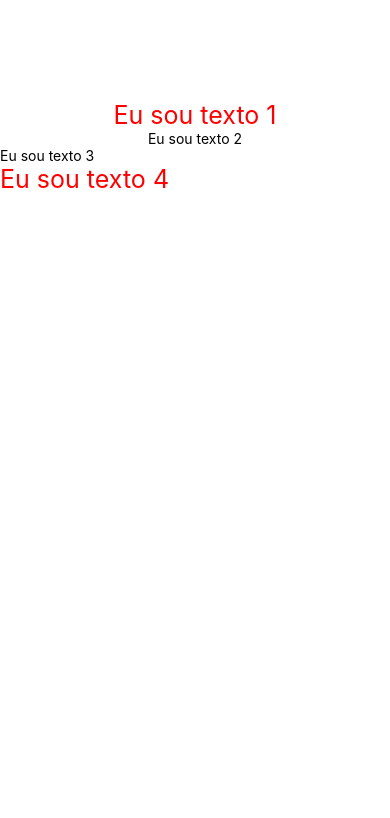
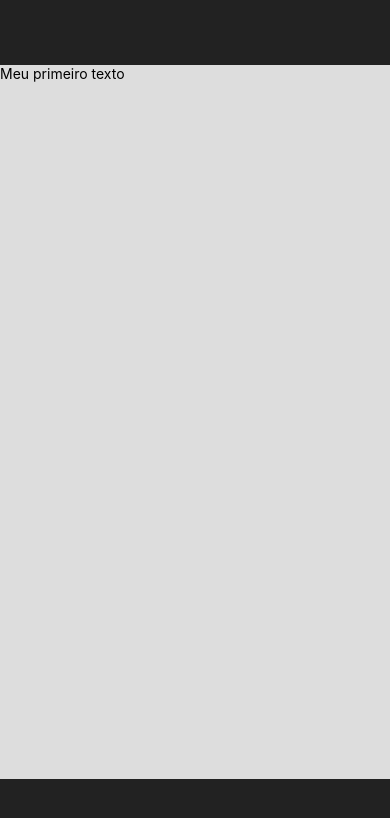
Before and after one commit to leoniceruvienski/Curso-React-Native, a React Native app in the folder meuApp/: screen / in a window 390 px wide. Shown: the top 818 px of the page. Built offline with nearby package versions, Linux system fonts and the light colour scheme.

Commit message:
Adicionado tamanhos dinamicos e fixos

```diff
--- a/meuApp/App.js
+++ b/meuApp/App.js
@@ -1,34 +1,27 @@
 import React, { Component} from 'react';
-import { Text, View, StyleSheet } from 'react-native';
+import { Text, View } from 'react-native';
 
 class App extends Component{
 
   render(){
 
     return(
-      <View style={styles.area}>
+      <View style={{flex:1, backgroundColor: '#ddd'}}>
 
-        <Text style={[styles.textoPrincipal, styles.alinhaTexto]}>Eu sou texto 1</Text>
-        <Text style={styles.alinhaTexto}>Eu sou texto 2</Text>
-        <Text>Eu sou texto 3</Text>
-        <Text style={styles.textoPrincipal}>Eu sou texto 4</Text>
+        <View style={{height: 65, backgroundColor: '#222'}}>
+
+        </View>
+
+        <View style={{flex:1, backgroundColor: '#ddd'}}>
+        <Text>Meu primeiro texto</Text>
+        </View>
+
+        <View style={{height:65, backgroundColor: '#222'}}></View>
+
 
       </View>
     );
   }
 }
 
-const styles = StyleSheet.create({
-  area:{
-    marginTop: 100
-  },
-  textoPrincipal:{
-    fontSize: 25,
-    color: '#FF0000'
-  },
-  alinhaTexto: {
-    textAlign: 'center'
-  }
-})
-
 export default App;
```
